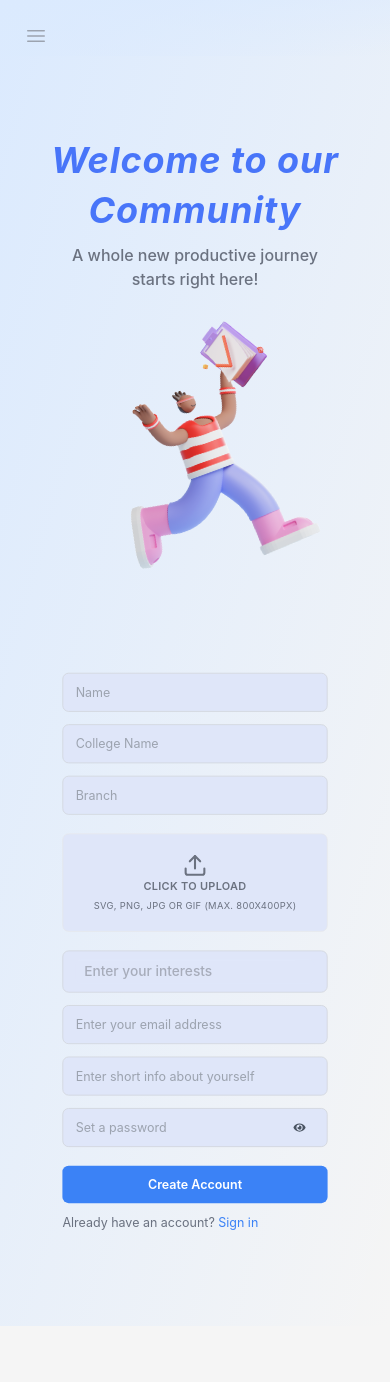
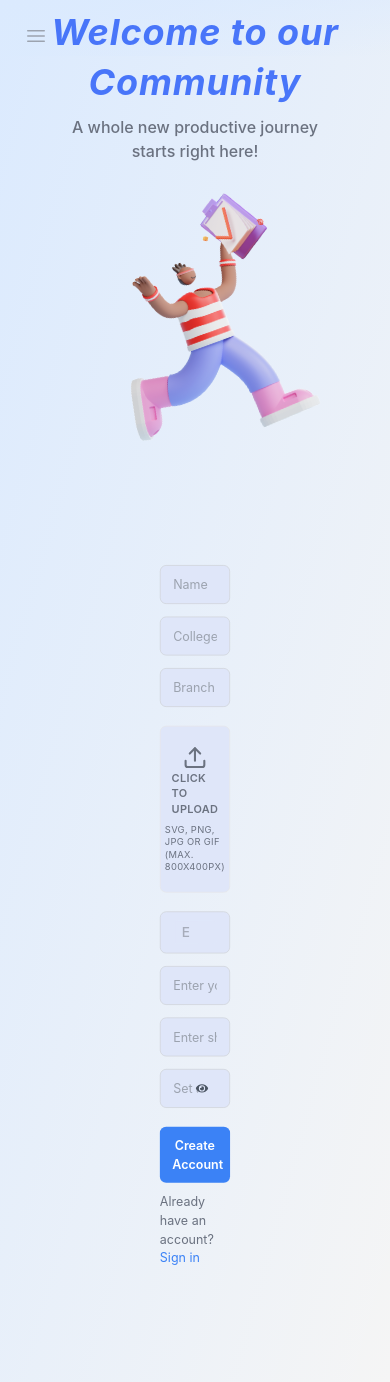
Before and after one commit to atharva-gadekar/Inter, a React (Create React App) app: page / in a window 390 px wide. Before the commit the page ends 1326 px from the top, so only its background shows below. Built offline with nearby package versions, Linux system fonts and the light colour scheme.

Commit message:
login fixed

```diff
--- a/src/pages/Login.js
+++ b/src/pages/Login.js
@@ -82,7 +82,8 @@ function Login() {
 								className="w-full px-4 py-3 bg-[#dfe6f9] border-gray-300 rounded-lg"
 							/>
 						</div>
-						<div className="flex flex-col">
+					  <div className="flex flex-col">
+
 							<input
 								type="password"
 								id="password"
--- a/src/pages/Signup.js
+++ b/src/pages/Signup.js
@@ -80,7 +80,7 @@ function Signup() {
 		<div className="bg-gradient-to-br from-blue-100 to-white-400">
 			<Navbar />
 
-			<div className="block lg:flex items-center justify-center min-h-[80vh] lg:justify-evenly overflow-y-hidden">
+			<div className="block lg:flex items-center justify-center lg:justify-evenly overflow-y-hidden -mt-32">
 				<div className="block lg:flex flex-col mt-20  ">
 					{/* headings and subheadings */}
 					<div className="ml-0 lg:-ml-16">
@@ -100,13 +100,14 @@ function Signup() {
 							alt="Login Image"
 						/>
 					</div>
+
 				</div>
 
 				{/* form begins here */}
 
 				<form
 					onSubmit={handleSubmit(submitForm)}
-					className="flex lg:h-20 scale-90 flex-col gap-4 w-[340px] lg:w-[550px] lg:mt-[7.25rem] ml-auto mr-auto lg:ml-0 justify-center mb-4 lg:mr-0"
+					className="flex  scale-90 flex-col gap-4 w-[23%] lg:w-[550px] lg:mt-[7.25rem] ml-auto mr-auto lg:ml-0 justify-center mb-4 lg:mr-0"
 					style={{ transform: "scale(0.78)" }}
 				>
 					<div className="flex lg:w-[auto] gap-4 justify-between">
```
